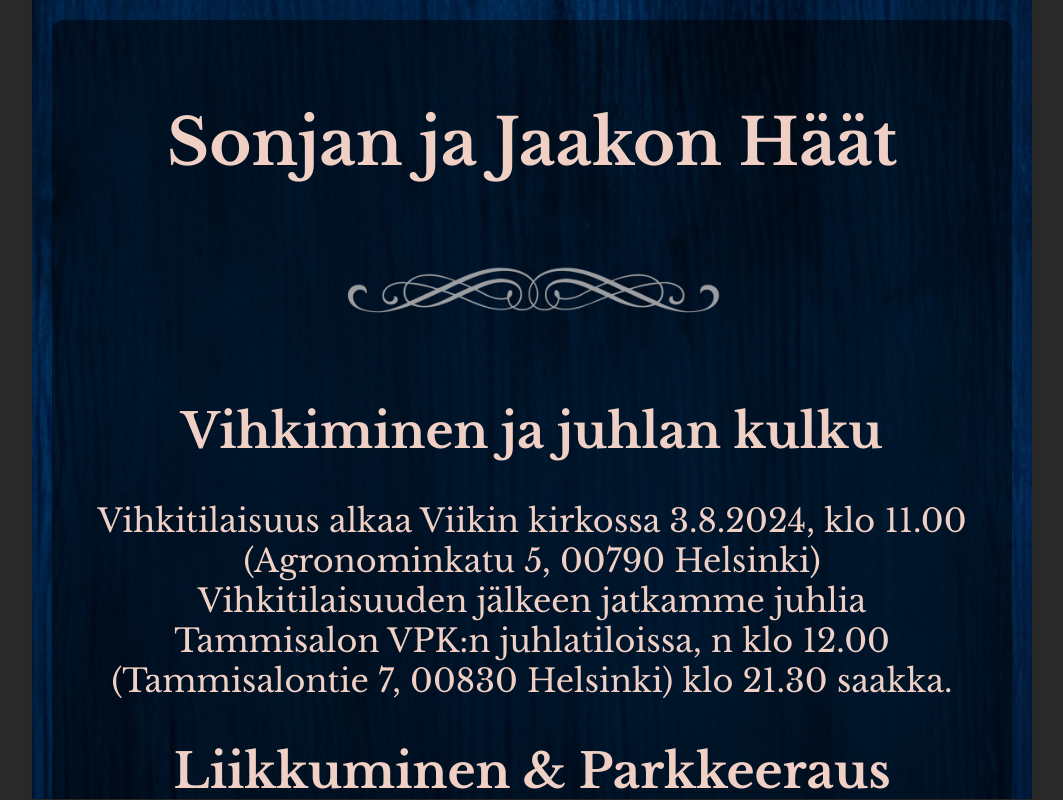
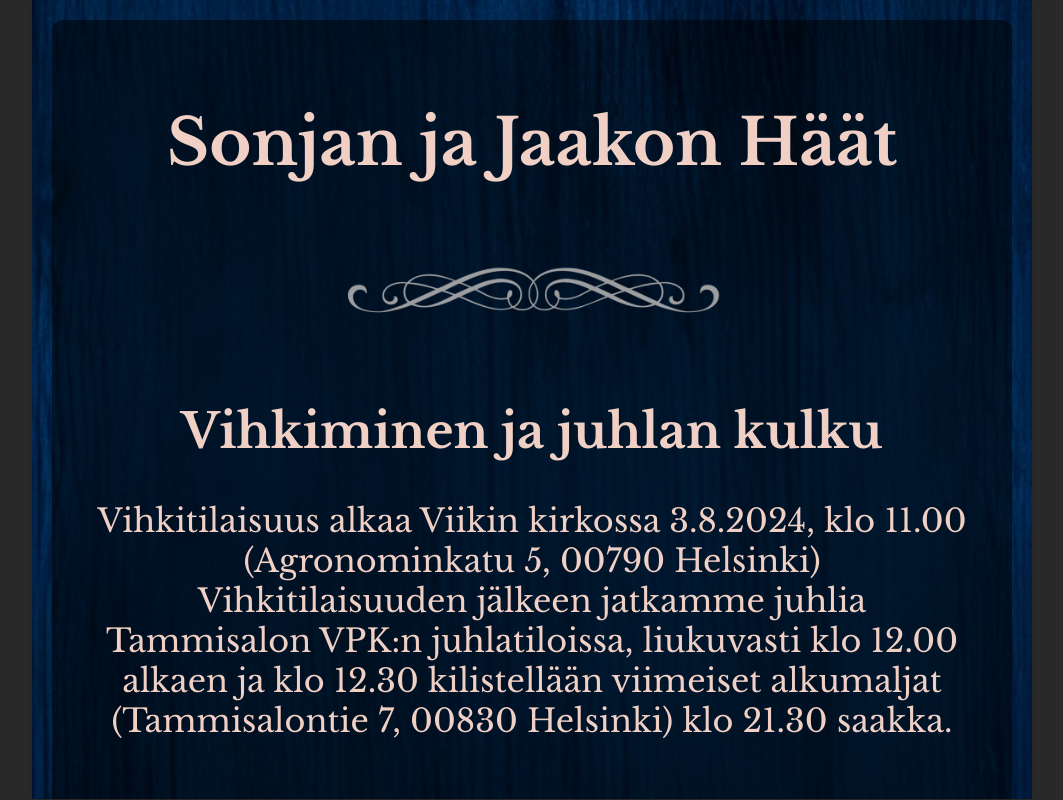
Before and after one commit to Snii-nii/ProjectH, a React (Vite) app in the folder H/: page / in a window 1280 px wide. Shown: the whole page, without its empty margins (108-1171 px from the left). Built offline with nearby package versions, Linux system fonts and the light colour scheme.

Commit message:
edited text

```diff
--- a/H/src/App.jsx
+++ b/H/src/App.jsx
@@ -10,7 +10,8 @@ function App() {
       <div className="overlay">
         <h1>Sonjan ja Jaakon Häät</h1>
 
-        <Divider></Divider>
+        <Divider/>
+
         <h2>Vihkiminen ja juhlan kulku</h2>
 
           <p>
@@ -18,13 +19,14 @@ function App() {
             <br />
             (Agronominkatu 5, 00790 Helsinki)
             <br />
-            Vihkitilaisuuden jälkeen jatkamme juhlia Tammisalon VPK:n juhlatiloissa, n klo 12.00
+            Vihkitilaisuuden jälkeen jatkamme juhlia Tammisalon VPK:n juhlatiloissa, liukuvasti klo 12.00 alkaen ja klo 12.30 kilistellään viimeiset alkumaljat
             <br />
             (Tammisalontie 7, 00830 Helsinki) klo 21.30 saakka.
           </p>
+      <br />
 
         <h2>Liikkuminen & Parkkeeraus</h2>
-
+      <br />
           <p>
             Kirkon parkkipaikalta kadun varresta kirkon itäpäädystä löytyy 13 parkkipaikkaa, merkattu ”Kirkkovieraille”. Agronominkadun eteläpäässä, noin 200 metriä kirkolta, sijaitsee 30 neljän tunnin autopaikkaa. Myös Tilanhoitajankaaren varrella on yksittäisiä neljän tunnin autopaikkoja.
           </p>
@@ -43,7 +45,7 @@ function App() {
           <p><a href="https://www.kovanen.com/helsinkitaksi/"> Kovanen</a> p. <span id="phone">&#48;&#50;&#48;&#48;&nbsp;&#54;&#48;&#54;&#48;</span></p>
           <p><a href="https://www.lahitaksi.fi/fi"> Lähitaksi</a> p. <span id="phone">&#48;&#49;&#48;&#48;&nbsp;&#55;&#51;&#48;&#48;</span></p>
           <p><a href="https://meneva.fi/fi/palvelualueet/uusimaa/helsinki"> Menevä</a> p. <span id="phone">&#48;&#56;&#48;&#48;&nbsp;&#48;&#50;&#49;&#50;&#48;</span></p>
-
+      <br />
         <h2>Kimppakyydit</h2>
           <p>
           Ilmoitathan viimeistään 27.7 morsiamen äidille Sannalle p. &#48;&#52;&#52;&#32;&#57;&#56;&#54;&#55;&#50;&#49;&#48;
@@ -57,26 +59,29 @@ function App() {
           Jos tarvitsette kyytiä:
           Saat kirkosta lähtiessäsi lapun häätiimiltä, josta selviää kenen kyydillä pääsette.
           </p>
-
+      <br />
         <h2>Majoitus</h2>
           <p>
           Jos tarvitsette apua majoituksen hoitamisessa, otattehan reippaasti yhteyttä niin katsotaan yhdessä asiaa.
           </p>
-
+      <br />
         <h2>Lahjatoiveet</h2>
           <p>
-          Yhteisiä vuosia meillä on jo tullut, jottemme hukkuisi tavaravuoreen, toivomme mahdollisia muistamisia tilille <Card></Card> - Sonja Hirvonen. Muita lahjaideoita löytyy: <a href="www.lahjalista.net/sonjajaakkoW">Lahjalista</a> (Salasana: omenapuu) tai kysymällä häätiimiltä.
+          Yhteisiä vuosia meillä on jo tullut, jottemme hukkuisi tavaravuoreen, toivomme mahdollisia muistamisia tilille: Sonja Hirvonen
+          </p>
+          <Card/>
+          <p> Muita lahjaideoita löytyy: <a href="www.lahjalista.net/sonjajaakkoW">Lahjalista</a> (Salasana: omenapuu) tai kysymällä häätiimiltä.
           </p>
           <p>
           Tärkeimpänä lahjana kuitenkin pidämme läheistemme seuraa.
           </p>
-
+      <br />
         <h2>Muuta</h2>
           <p>
           Jos haluatte järjestää hääpäivänä ohjelmaa, voitte ilmoittaa siitä kaasoille tai morsiamen äidille.
-          <br />
+      <br /> <br />
           Kuten häissä on tapana, kameroita on ja kuvia otetaan. Jos kuitenkin haluat että teitä ei kuvattaisi, ilmoita asiasta!
-          <br />
+      <br /> <br />
           Illasta saattaa olla ohjelmassa jotain kovaäänistä joka voi vaatia korvatulppia, jos koet sellaiset mukavaksi, nappaa mukaan.
           </p>
 
```
